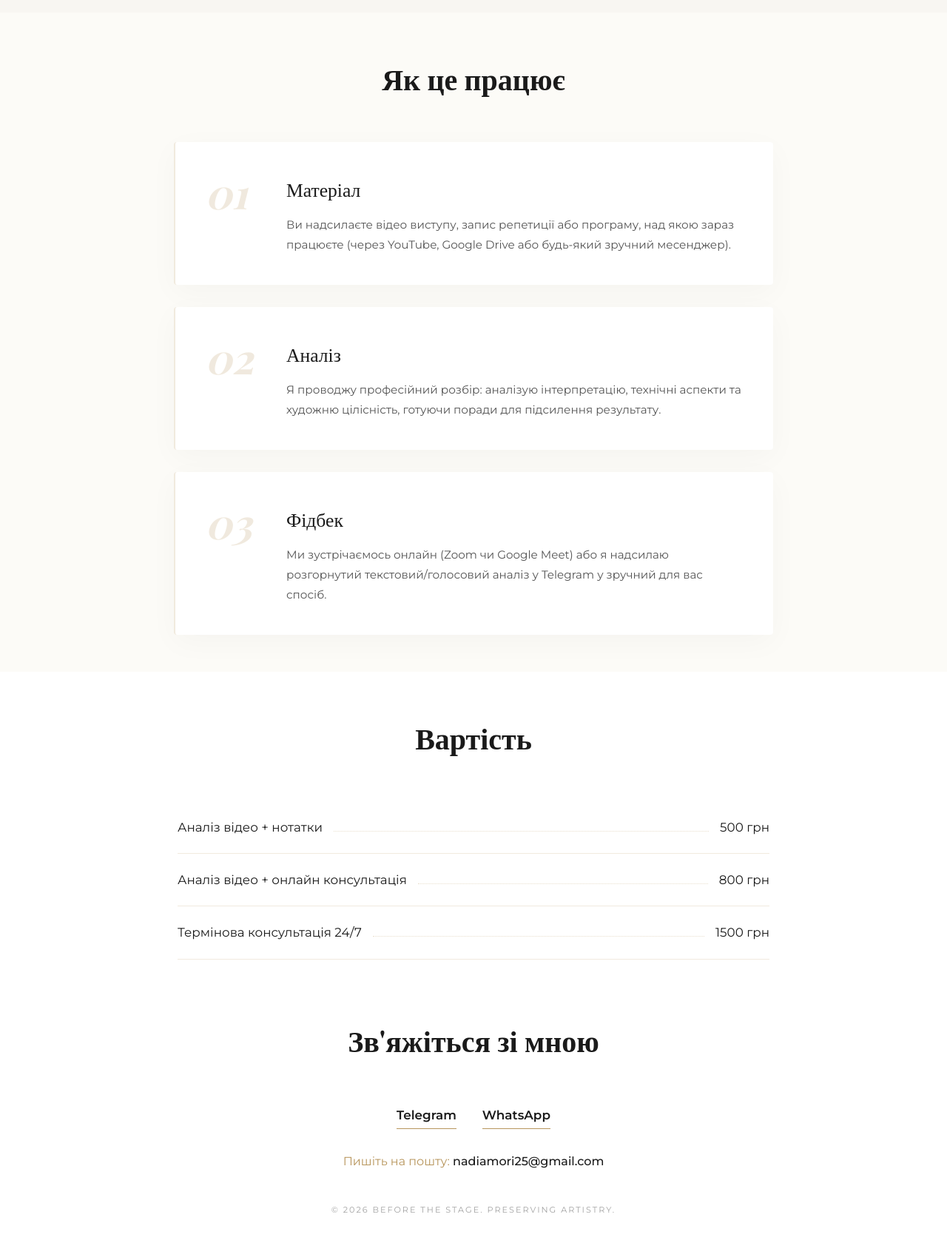
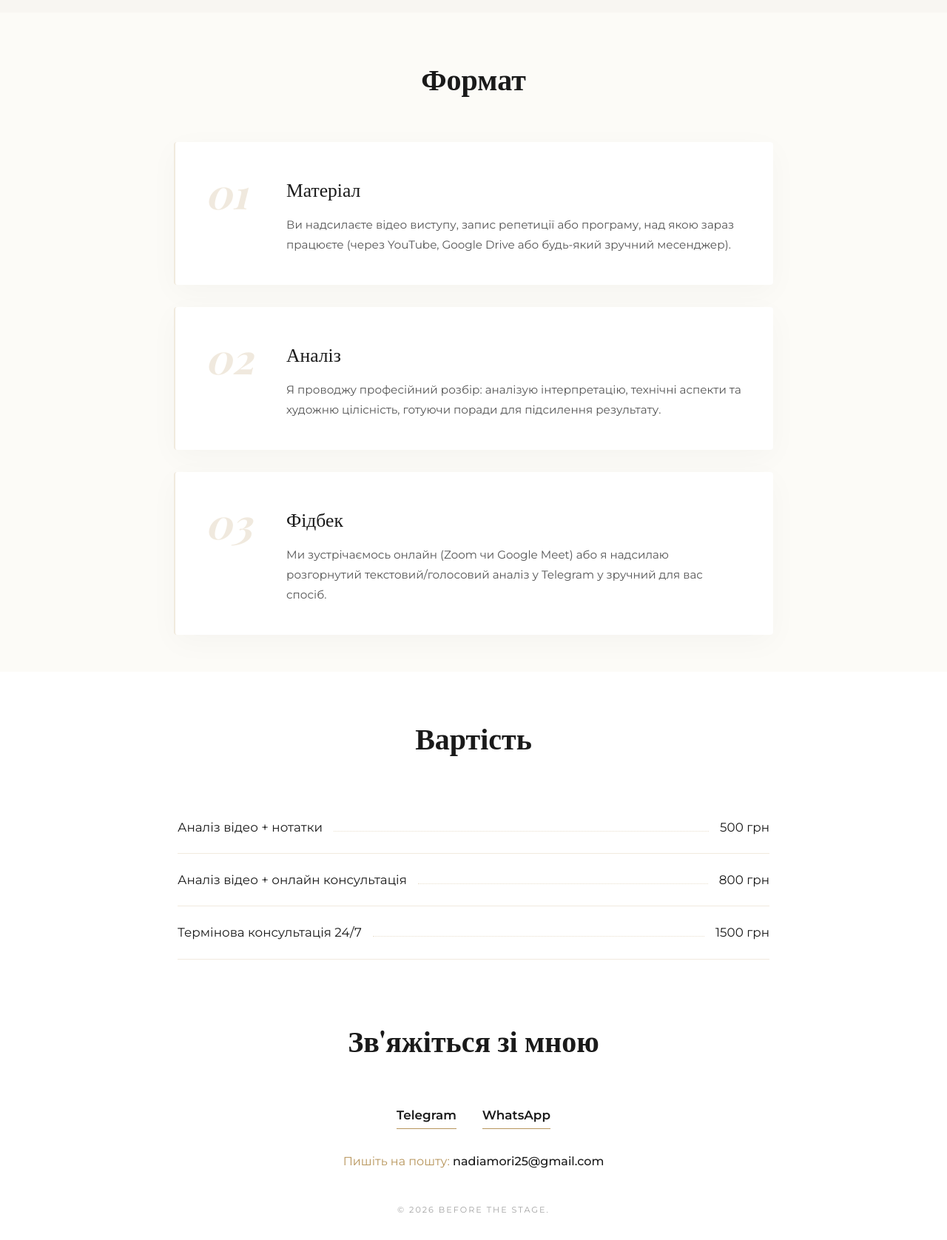
Before and after one commit to NadiiaHrab/Beforthestage, a plain HTML site: page index.html in a window 1280 px wide. Shown: the part 3217-4893 px from the top of the page at 74% size. Drawn offline with nearby package versions, Linux system fonts and the light colour scheme; a web font is replaced by a local one.

Commit message:
формат

```diff
--- a/index.html
+++ b/index.html
@@ -598,7 +598,7 @@
 
 <section id="format" class="reveal">
     <div class="container">
-        <h2 class="section-title">Як це працює</h2>
+        <h2 class="section-title">Формат</h2>
         <div class="format-container">
 
             <div class="format-item reveal">
@@ -662,7 +662,7 @@
         </div>
 
         <p style="margin-top: 40px; font-size: 0.7rem; opacity: 0.4; letter-spacing: 2px;">
-            © 2026 BEFORE THE STAGE. PRESERVING ARTISTRY.
+            © 2026 BEFORE THE STAGE.
         </p>
     </footer>
 
```
